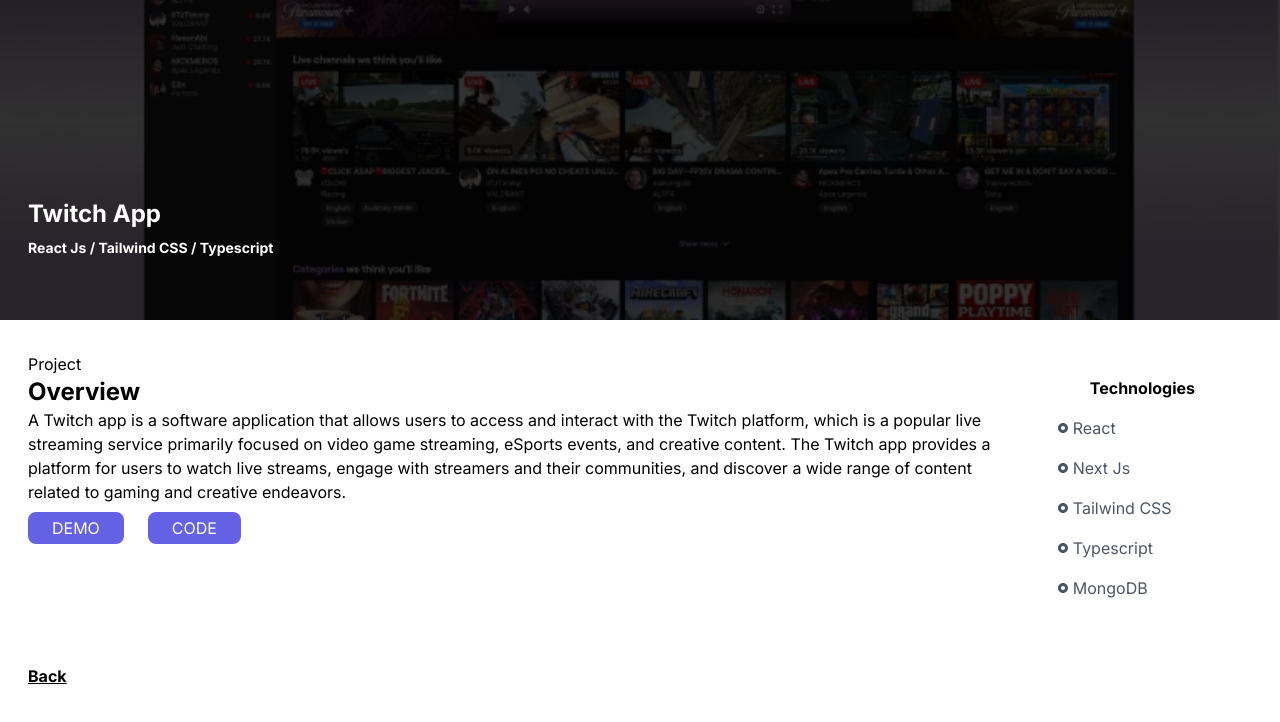
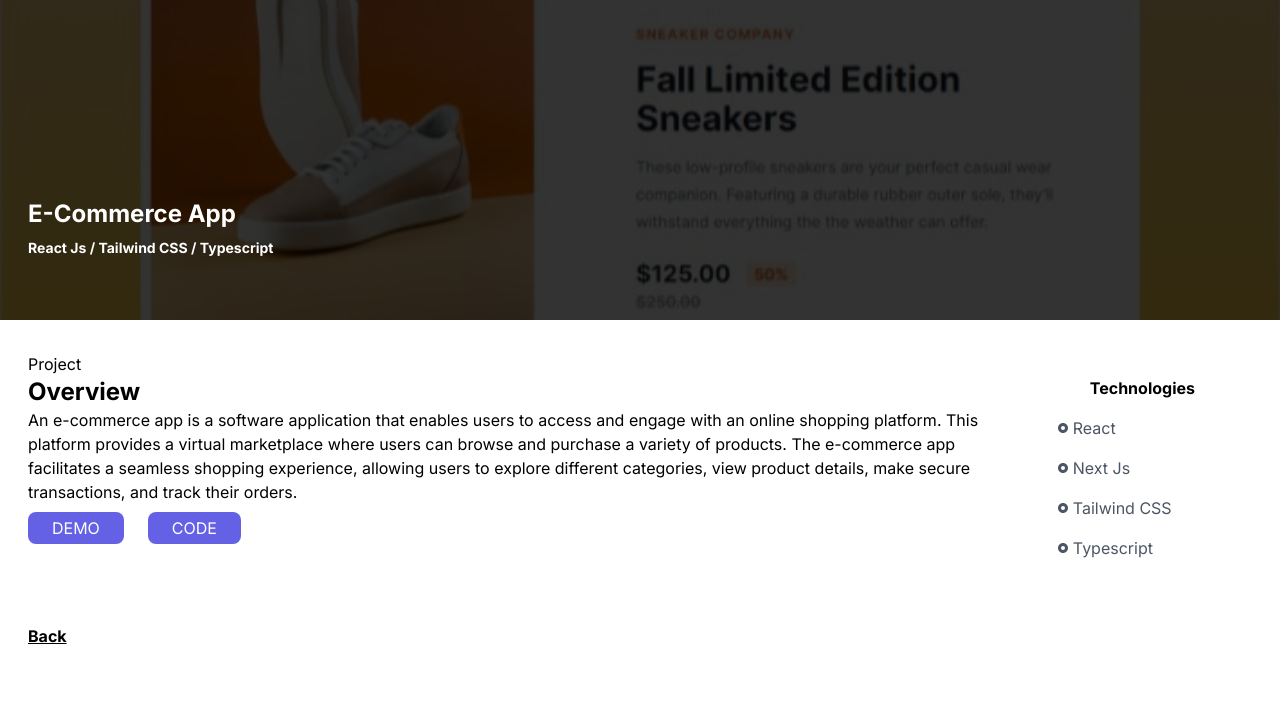
Before and after one commit to JustineLapura/Front-End-Portfolio, a Next.js app: page /twitch in a window 1280 px wide. Shown: the top 722 px of the page. Built offline with nearby package versions, Linux system fonts and the light colour scheme.

Commit message:
replaced twitch project to E-commerce project

```diff
--- a/app/property/page.tsx
+++ b/app/property/page.tsx
@@ -10,15 +10,10 @@
       <Project
         projectImg={auxillaryImg}
         title="Auxillaryy Services System"
-        demoUrl="https://ssu-auxillary-system.vercel.app/"
+        demoUrl="https://auxillary-services.vercel.app/"
         codeUrl="https://github.com/JustineLapura/Auxilliary-project"
         overview="A property finder app is a software application designed to help users search, discover, and explore real estate properties available for sale or rent. These apps aim to simplify the property search process by providing users with a comprehensive platform to find their ideal properties."
-        technologies={[
-          "React",
-          "Next Js",
-          "Tailwind CSS",
-          "Typescript",
-        ]}
+        technologies={["React", "Next Js", "Tailwind CSS", "Typescript"]}
       />
     </>
   );
--- a/app/twitch/page.tsx
+++ b/app/twitch/page.tsx
@@ -1,26 +1,20 @@
-import Project from '@/components/Project'
-import React from 'react'
-import twitchImg from "/public/twitch.jpg"
+import Project from "@/components/Project";
+import React from "react";
+import ecommerceImg from "/public/ecommerce.jpg";
 
 const page = () => {
   return (
     <>
       <Project
-        projectImg={twitchImg}
-        title="Twitch App"
-        demoUrl='/twitch/demo-1'
-        codeUrl='#'
-        overview="A Twitch app is a software application that allows users to access and interact with the Twitch platform, which is a popular live streaming service primarily focused on video game streaming, eSports events, and creative content. The Twitch app provides a platform for users to watch live streams, engage with streamers and their communities, and discover a wide range of content related to gaming and creative endeavors."
-        technologies={[
-          "React",
-          "Next Js",
-          "Tailwind CSS",
-          "Typescript",
-          "MongoDB",
-        ]}
+        projectImg={ecommerceImg}
+        title="E-Commerce App"
+        demoUrl="https://e-commerce-justinelapura.vercel.app/"
+        codeUrl="https://github.com/JustineLapura/e-commerce-product-page"
+        overview="An e-commerce app is a software application that enables users to access and engage with an online shopping platform. This platform provides a virtual marketplace where users can browse and purchase a variety of products. The e-commerce app facilitates a seamless shopping experience, allowing users to explore different categories, view product details, make secure transactions, and track their orders."
+        technologies={["React", "Next Js", "Tailwind CSS", "Typescript"]}
       />
     </>
-  )
-}
+  );
+};
 
-export default page
+export default page;
--- a/components/Projects.tsx
+++ b/components/Projects.tsx
@@ -2,7 +2,7 @@
 import React from "react";
 import orderingImg from "/public/ordering.jpg";
 import auxillaryImg from "/public/auxillary.jpg";
-import twitchImg from "/public/twitch.jpg";
+import ecommerceImg from "/public/ecommerce.jpg";
 import netflixImg from "/public/netflix.jpg";
 import dentalImg from "/public/DentalClinic.jpg";
 import Link from "next/link";
@@ -28,8 +28,8 @@
     framework: "Next js",
   },
   {
-    title: "Twitch App",
-    img: twitchImg,
+    title: "E-Commerce App",
+    img: ecommerceImg,
     url: "/twitch",
     framework: "Next js",
   },
```
Also changed, not shown: public/e-commerce.jpg (added), public/ecommerce.jpg (added).
